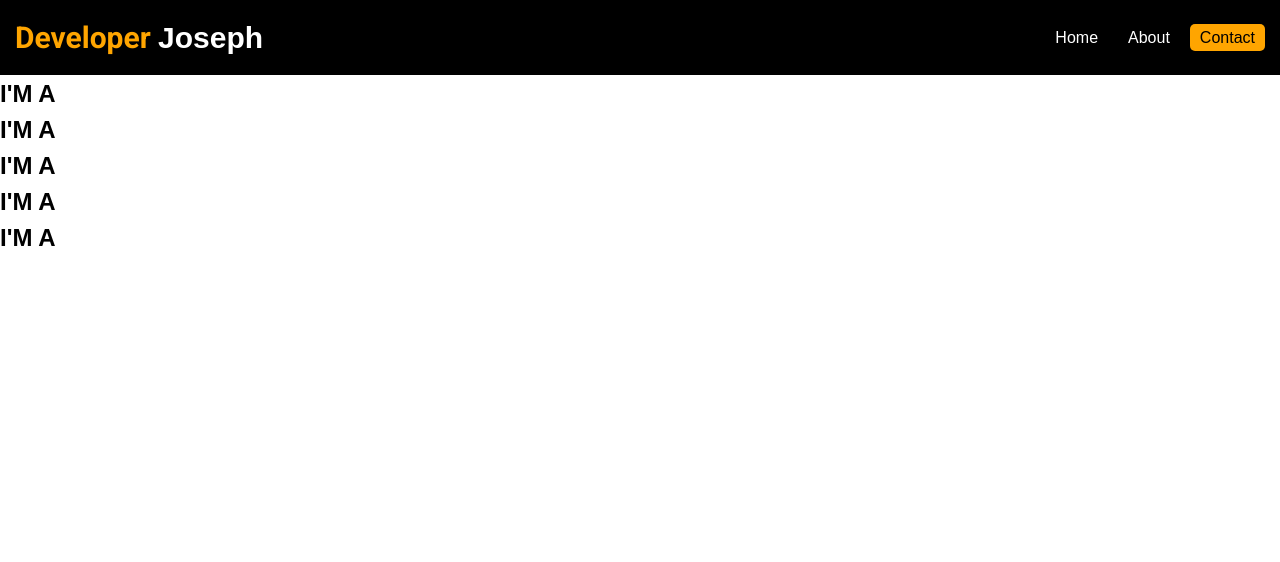
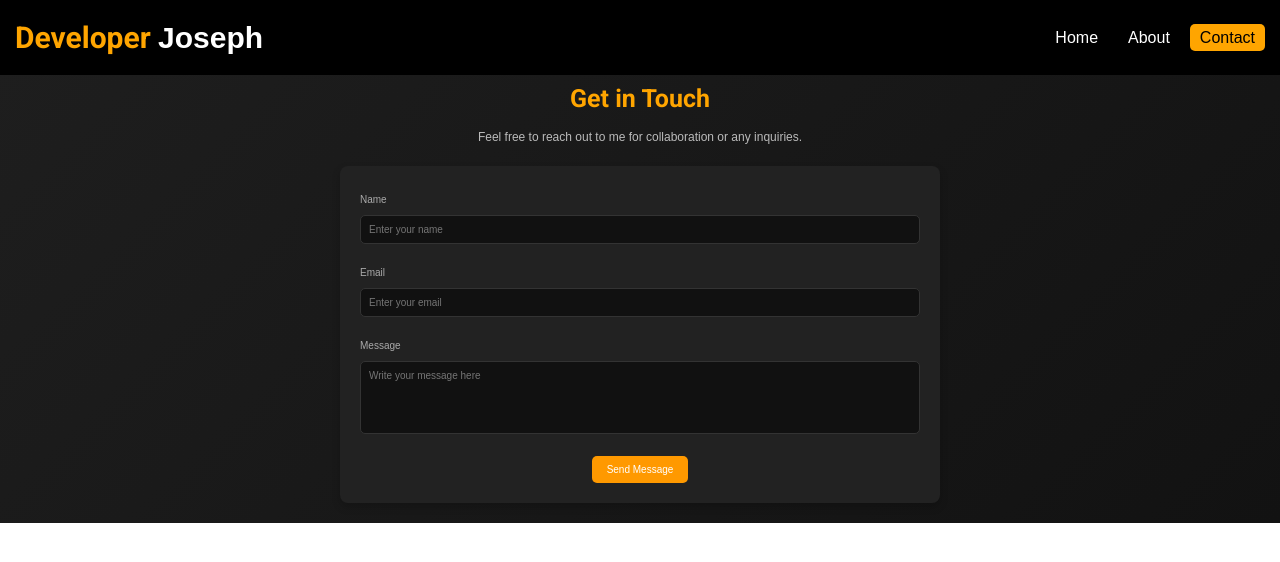
Before and after one commit to Joseh254/Portfolio, a React (Vite) app: page /contact in a window 1280 px wide. Shown: the top 562 px of the page. Built offline with nearby package versions, Linux system fonts and the light colour scheme.

Commit message:
add a contact section

```diff
--- a/src/PAGES/CONTACT/Contact.css
+++ b/src/PAGES/CONTACT/Contact.css
@@ -1,18 +1,121 @@
-.contact-section{
-    animation: myAnim 2s ease 0s 1 normal forwards;
-    position: sticky;
-    margin-top: 4rem;
-}
-@keyframes myAnim {
-	0% {
-		opacity: 0;
-		transform: rotateY(-70deg);
-		transform-origin: left;
+/* Contact.css */
+.contact-section {
+	padding: 2rem;
+	background: linear-gradient(135deg, #1e1e1e, #121212);
+	color: white;
+	text-align: center;
+	font-family: "Roboto", sans-serif;
+	margin-top: 6rem;
+  }
+
+  .section-title {
+	font-size: 2.5rem;
+	margin-bottom: 1rem;
+	animation: fadeInDown 1s ease;
+  }
+
+  .section-subtitle {
+	font-size: 1.2rem;
+	margin-bottom: 2rem;
+	color: #bbbbbb;
+	animation: fadeInUp 1s ease;
+  }
+
+  .contact-form {
+	max-width: 600px;
+	margin: 0 auto;
+	background: #222;
+	padding: 2rem;
+	border-radius: 8px;
+	box-shadow: 0 4px 8px rgba(0, 0, 0, 0.2);
+  }
+
+  .form-group {
+	margin-bottom: 1.5rem;
+	text-align: left;
+  }
+
+  label {
+	font-size: 1rem;
+	color: #aaaaaa;
+  }
+
+  input,
+  textarea {
+	width: 100%;
+	padding: 0.8rem;
+	margin-top: 0.5rem;
+	border: 1px solid #333;
+	border-radius: 5px;
+	background-color: #111;
+	color: white;
+	font-size: 1rem;
+  }
+
+  input:focus,
+  textarea:focus {
+	outline: none;
+	border-color: #ff9900;
+	box-shadow: 0 0 5px #ff9900;
+  }
+
+  textarea {
+	resize: none;
+  }
+
+  .submit-button {
+	padding: 0.8rem 1.5rem;
+	font-size: 1rem;
+	color: white;
+	background-color: #ff9900;
+	border: none;
+	border-radius: 5px;
+	cursor: pointer;
+	transition: background-color 0.3s ease, transform 0.2s ease;
+  }
+
+  .submit-button:hover {
+	background-color: #e68a00;
+	transform: scale(1.05);
+  }
+
+  @keyframes fadeInDown {
+	from {
+	  opacity: 0;
+	  transform: translateY(-20px);
+	}
+	to {
+	  opacity: 1;
+	  transform: translateY(0);
+	}
+  }
+
+  @keyframes fadeInUp {
+	from {
+	  opacity: 0;
+	  transform: translateY(20px);
+	}
+	to {
+	  opacity: 1;
+	  transform: translateY(0);
+	}
+  }
+
+  /* Responsive Design */
+  @media (max-width: 768px) {
+	.contact-section {
+	  padding: 1rem;
 	}
 
-	100% {
-		opacity: 1;
-		transform: rotateY(0);
-		transform-origin: left;
+	.section-title {
+	  font-size: 2rem;
 	}
-}
+
+	.section-subtitle {
+	  font-size: 1rem;
+	}
+
+	.contact-form {
+	  padding: 1rem;
+	}
+  }
--- a/src/PAGES/CONTACT/Contact.jsx
+++ b/src/PAGES/CONTACT/Contact.jsx
@@ -1,20 +1,72 @@
-import React from "react";
+// Contact.jsx
+import React, { useState } from "react";
 import "./Contact.css";
 
 function Contact() {
+  const [formData, setFormData] = useState({
+    name: "",
+    email: "",
+    message: "",
+  });
+
+  const handleChange = (e) => {
+    const { name, value } = e.target;
+    setFormData({ ...formData, [name]: value });
+  };
+
+  const handleSubmit = (e) => {
+    e.preventDefault();
+    console.log("Form submitted:", formData);
+    alert("Thank you for reaching out! I'll get back to you soon.");
+    setFormData({ name: "", email: "", message: "" });
+  };
+
   return (
-<section className="contact">
-<div className="contact-section">
-      <h1>I'M A</h1>
-      <h1>I'M A</h1>
-      <h1>I'M A</h1>
-      <h1>I'M A</h1>
-      <h1>I'M A</h1>
-      <h1>I'M A</h1>
-
-
-    </div>
-</section>
+    <section className="contact-section">
+      <h2 className="section-title">Get in Touch</h2>
+      <p className="section-subtitle">
+        Feel free to reach out to me for collaboration or any inquiries.
+      </p>
+      <form className="contact-form" onSubmit={handleSubmit}>
+        <div className="form-group">
+          <label htmlFor="name">Name</label>
+          <input
+            type="text"
+            id="name"
+            name="name"
+            value={formData.name}
+            onChange={handleChange}
+            placeholder="Enter your name"
+            required
+          />
+        </div>
+        <div className="form-group">
+          <label htmlFor="email">Email</label>
+          <input
+            type="email"
+            id="email"
+            name="email"
+            value={formData.email}
+            onChange={handleChange}
+            placeholder="Enter your email"
+            required
+          />
+        </div>
+        <div className="form-group">
+          <label htmlFor="message">Message</label>
+          <textarea
+            id="message"
+            name="message"
+            value={formData.message}
+            onChange={handleChange}
+            placeholder="Write your message here"
+            rows="5"
+            required
+          ></textarea>
+        </div>
+        <button type="submit" className="submit-button">Send Message</button>
+      </form>
+    </section>
   );
 }
 
```
